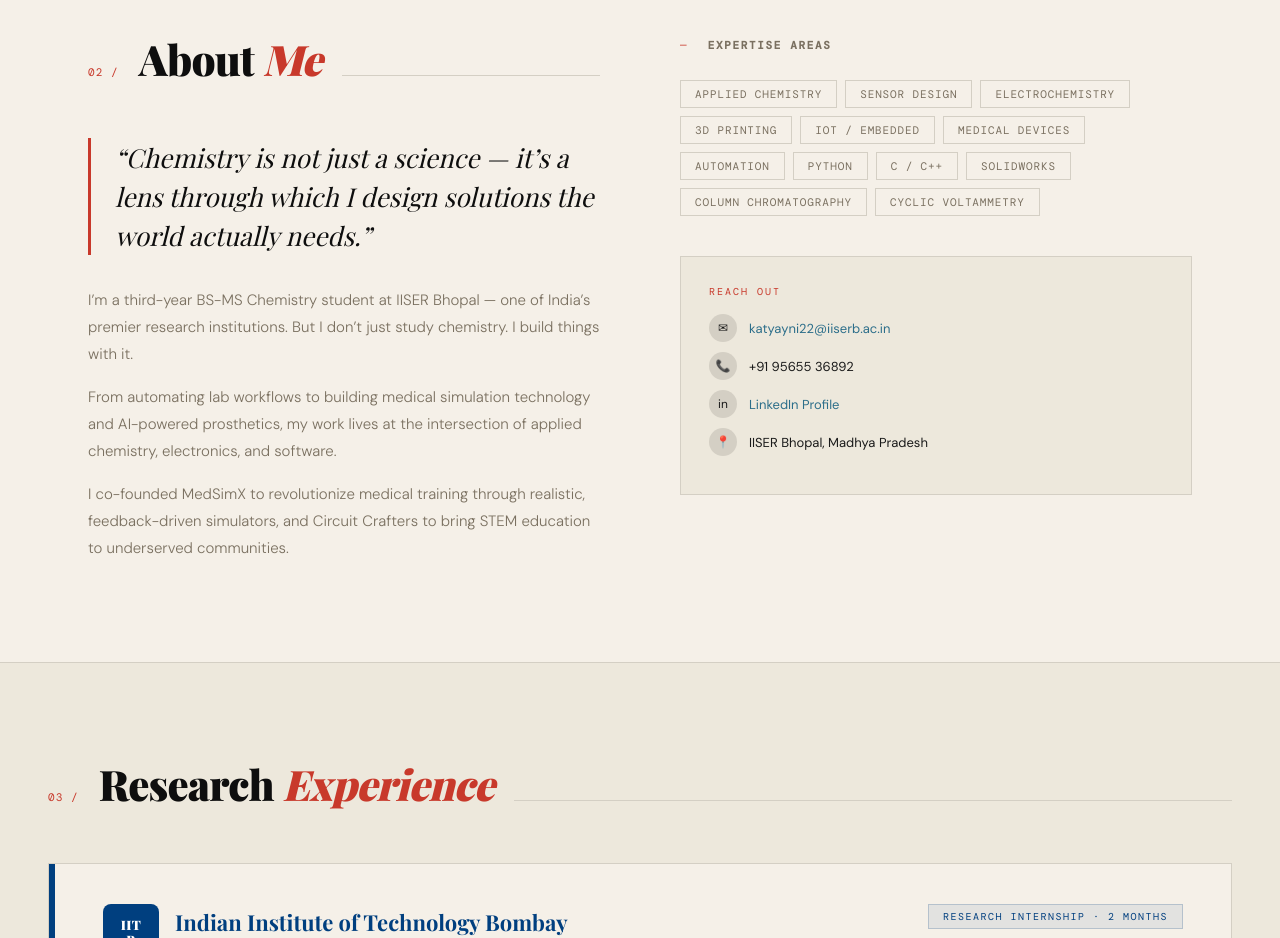
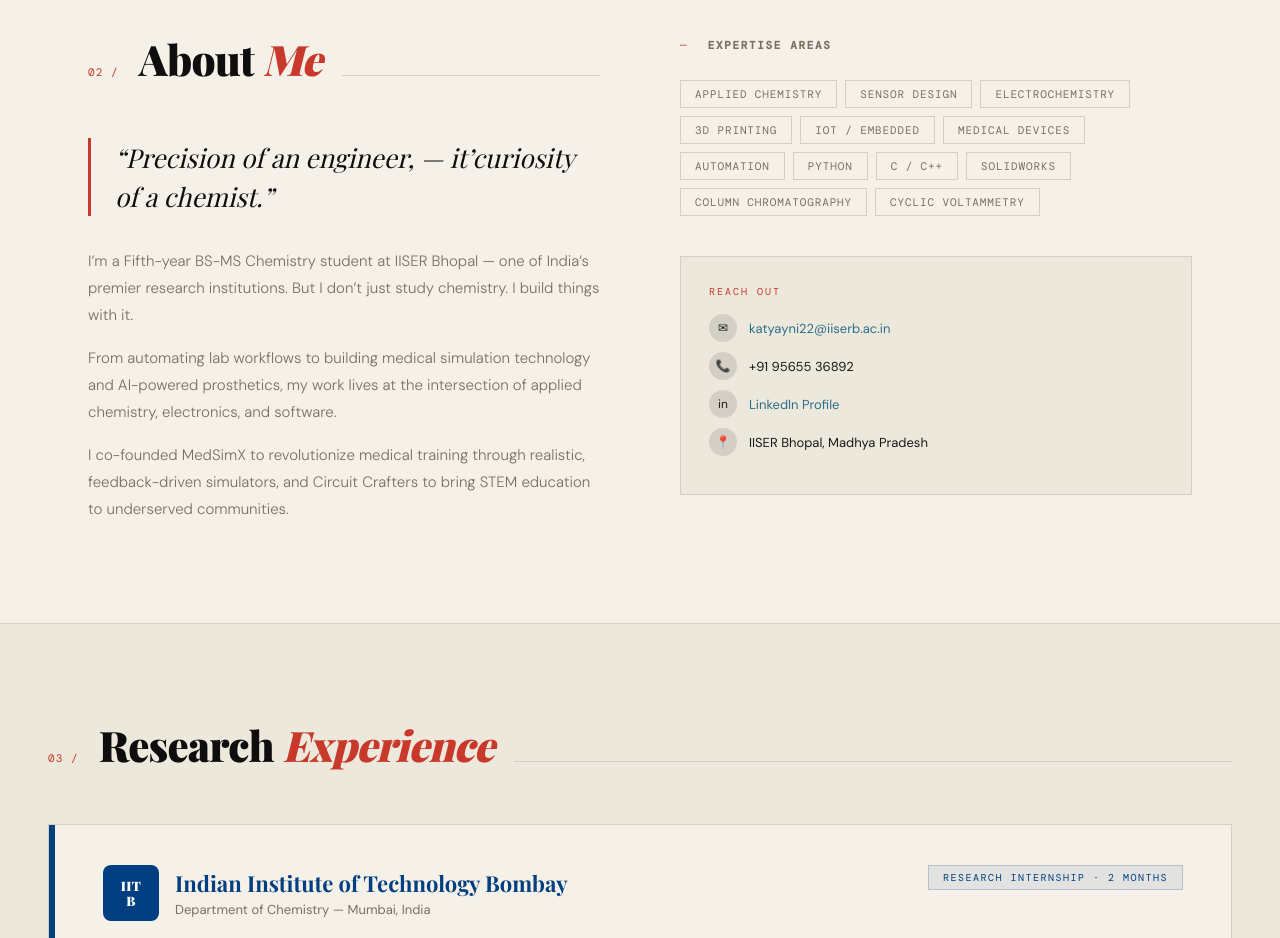
Before and after one commit to katyayni-123/katyayni-123.github.io, a plain HTML site: page index.html in a window 1280 px wide. Shown: the part 2400-3338 px from the top of the page. Drawn offline with nearby package versions, Linux system fonts and the light colour scheme; a web font is replaced by a local one.

Commit message:
Update index.html

```diff
--- a/index.html
+++ b/index.html
@@ -328,7 +328,7 @@
         <div class="cc-name">Circuit<br>Crafters</div>
         <p class="cc-tagline">Democratizing access to science, technology, and higher education for students who don&#8217;t have easy access to these worlds.</p>
         <div class="cc-pill">&#9889; Active Venture</div>
-        <a href="YOUR_CIRCUIT_CRAFTERS_DRIVE_LINK" target="_blank" class="drive-link" style="margin-top:8px">&#128196; View More</a>
+        <a href="https://drive.google.com/file/d/1IibN2cxt5rlwuNX-kcnF59XIGz4pX1sx/view?usp=sharing" target="_blank" class="drive-link" style="margin-top:8px">&#128196; View More</a>
       </div>
       <div class="cc-right">
         <div class="sp"><div class="sp-n">&#8594;</div><div class="sp-t"><strong>Mission:</strong> Spreading awareness about science, technology, and higher education in pure sciences to underserved communities across India.</div></div>
@@ -347,9 +347,9 @@
       <h2 class="section-title">About <em>Me</em></h2>
       <div class="section-rule"></div>
     </div>
-    <blockquote class="about-quote">&#8220;Chemistry is not just a science &mdash; it&#8217;s a lens through which I design solutions the world actually needs.&#8221;</blockquote>
+    <blockquote class="about-quote">&#8220;Precision of an engineer,  &mdash; it&#8217;curiosity of a chemist.&#8221;</blockquote>
     <div class="about-body">
-      <p>I&#8217;m a third-year BS-MS Chemistry student at IISER Bhopal &mdash; one of India&#8217;s premier research institutions. But I don&#8217;t just study chemistry. I build things with it.</p>
+      <p>I&#8217;m a Fifth-year BS-MS Chemistry student at IISER Bhopal &mdash; one of India&#8217;s premier research institutions. But I don&#8217;t just study chemistry. I build things with it.</p>
       <p>From automating lab workflows to building medical simulation technology and AI-powered prosthetics, my work lives at the intersection of applied chemistry, electronics, and software.</p>
       <p>I co-founded MedSimX to revolutionize medical training through realistic, feedback-driven simulators, and Circuit Crafters to bring STEM education to underserved communities.</p>
     </div>
```
